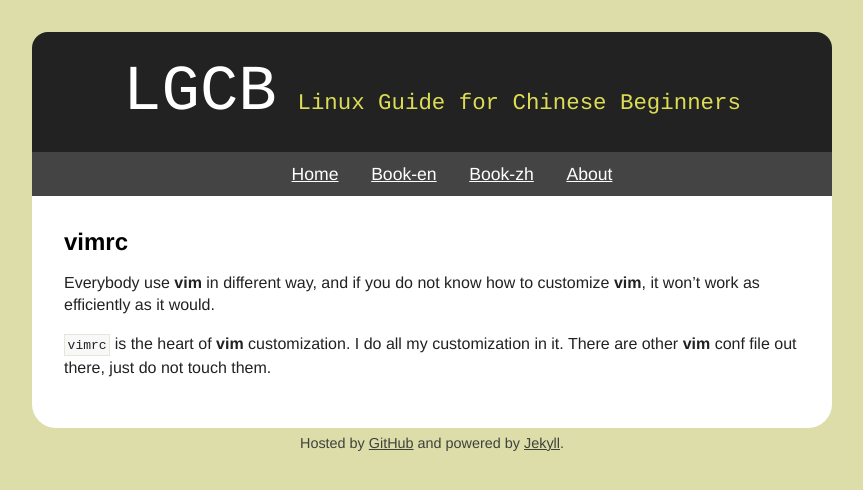
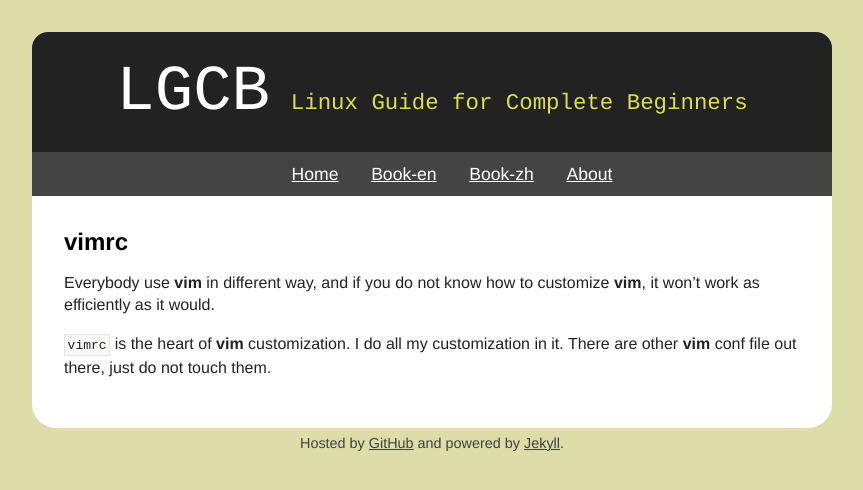
Before and after one commit to happypeter/LGCB, a Jekyll site: the page built from book/vim_vimrc.md, in a window 1280 px wide. Shown: the top 490 px of the page, without its empty margins (208-1071 px from the left). Built offline with Jekyll 4.4.1, drawn with Linux system fonts in a browser that asks for light colours.

Commit message:
Chinese to Complete #26

```diff
--- a/_layouts/book.html
+++ b/_layouts/book.html
@@ -12,7 +12,7 @@
     <div id='wrapper'>
       <div id='header'>
         <h1>LGCB</h1>
-        <h2>Linux Guide for Chinese Beginners</h2>
+        <h2>Linux Guide for Complete Beginners</h2>
       </div>
       <div id='menu'>
         <ul>
```
